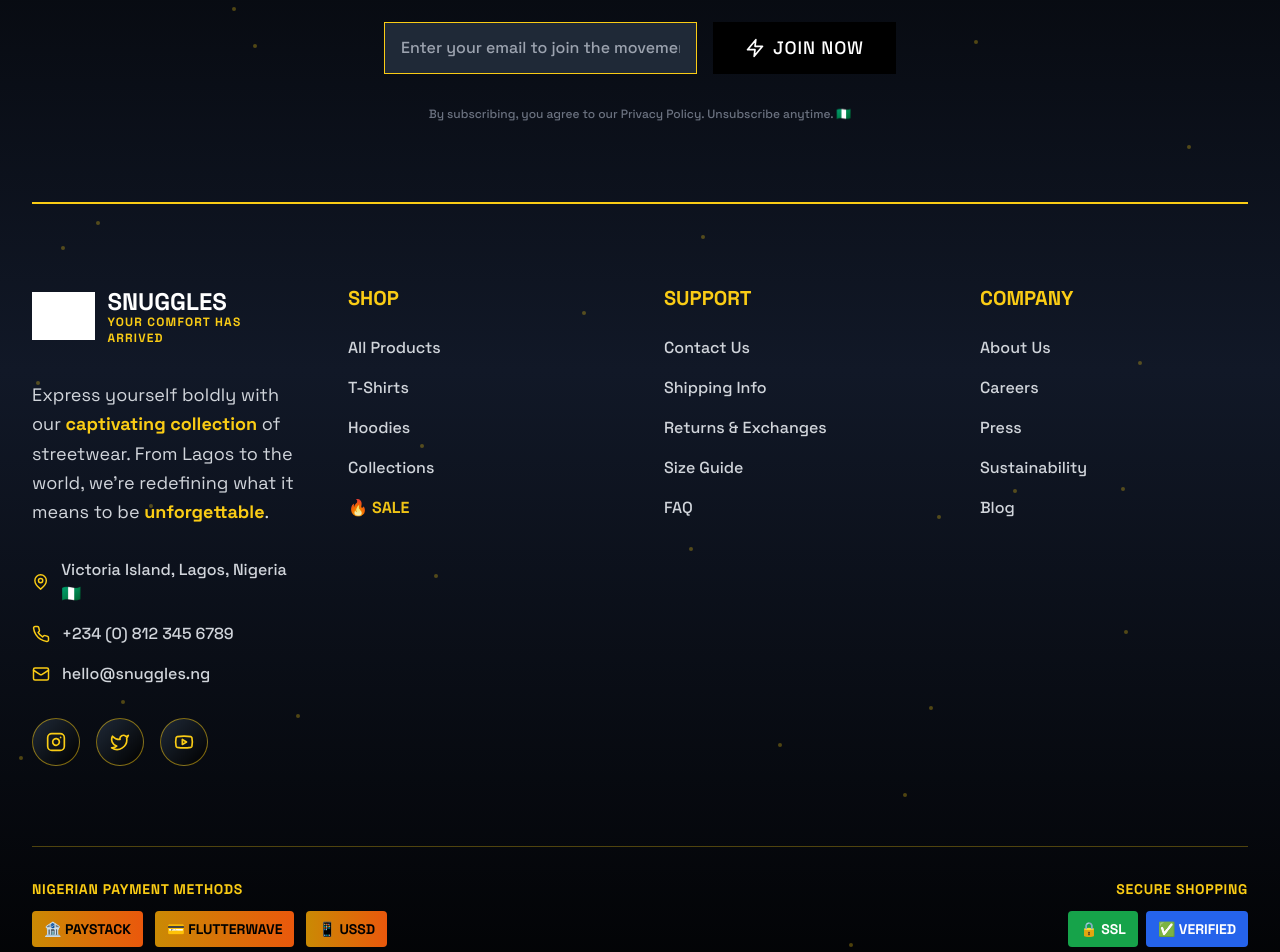
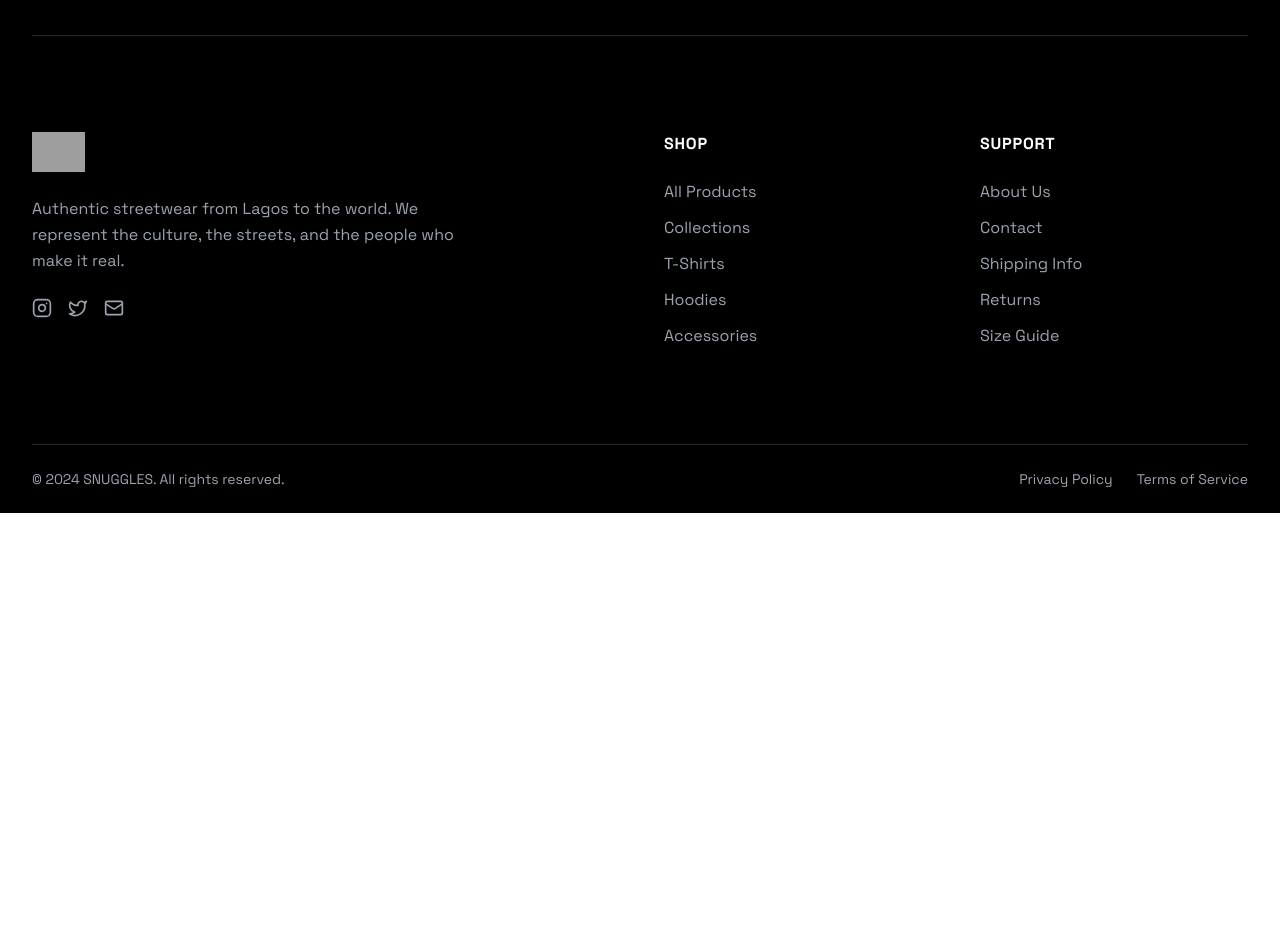
Before and after one commit to Quayyum-a/Snuggles_Website, a Next.js app: page / in a window 1280 px wide. Shown: the part 2320-3272 px from the top of the page. After the commit the page ends 2833 px from the top, so only its background shows below. Built offline with nearby package versions, Linux system fonts and the light colour scheme; grey boxes are pictures that could not be loaded.

Commit message:
Redesign Footer with minimal streetwear aesthetic
cgen-ae192370419b49fca82b4f5f85d9683b

```diff
--- a/components/Footer.tsx
+++ b/components/Footer.tsx
@@ -1,277 +1,111 @@
 'use client'
 
-import React, { useEffect, useState } from 'react'
+import React from 'react'
 import Link from 'next/link'
 import Image from 'next/image'
-import { Instagram, Twitter, Youtube, Mail, MapPin, Phone, Sparkles, Crown, Zap } from 'lucide-react'
+import { Instagram, Twitter, Mail } from 'lucide-react'
 
 const Footer = () => {
-  const [particles, setParticles] = useState<Array<{left: number, top: number, delay: number}>>([]);
+  return (
+    <footer className="bg-black text-white">
+      <div className="max-w-7xl mx-auto container-padding">
 
-  useEffect(() => {
-    // Generate particles only on client side to avoid hydration mismatch
-    const generatedParticles = Array.from({ length: 30 }, () => ({
-      left: Math.random() * 100,
-      top: Math.random() * 100,
-      delay: Math.random() * 3
-    }));
-    setParticles(generatedParticles);
-  }, []);
-
-  return (
-    <footer className="bg-gradient-to-b from-black via-gray-900 to-black text-white relative overflow-hidden">
-      {/* Sparkling Background */}
-      <div className="absolute inset-0">
-        {particles.map((particle, i) => (
-          <div
-            key={i}
-            className="absolute w-1 h-1 bg-yellow-400 rounded-full animate-sparkle opacity-30"
-            style={{
-              left: `${particle.left}%`,
-              top: `${particle.top}%`,
-              animationDelay: `${particle.delay}s`
-            }}
-          />
-        ))}
-      </div>
-
-      <div className="relative z-10 max-w-7xl mx-auto px-4 sm:px-6 lg:px-8">
-        {/* Electric Newsletter Section */}
-        <div className="py-20 border-b-2 border-yellow-400 sparkle-container">
-          <div className="text-center space-y-8 magnetic hover-magnetic">
-            <div className="inline-flex items-center space-x-3 bg-gradient-to-r from-yellow-600 to-orange-600 text-black rounded-full px-8 py-4 shadow-2xl animate-pulse-gold">
-              <Crown className="w-6 h-6 animate-sparkle" />
-              <span className="text-sm font-black uppercase tracking-widest">JOIN THE ELITE</span>
-              <Sparkles className="w-6 h-6 animate-sparkle" />
-            </div>
-
-            <h3 className="text-4xl lg:text-5xl font-black font-playfair gradient-text text-glow">
+        {/* Newsletter Section */}
+        <div className="section-padding border-b border-gray-800">
+          <div className="max-w-2xl mx-auto text-center">
+            <h3 className="text-3xl lg:text-4xl font-black mb-4">
               STAY IN THE LOOP
             </h3>
-
-            <p className="text-xl text-gray-300 max-w-2xl mx-auto leading-relaxed">
-              Get exclusive access to <span className="text-yellow-400 font-bold">limited drops</span>,
-              <span className="text-yellow-400 font-bold"> VIP discounts</span>, and
-              <span className="text-yellow-400 font-bold"> style inspiration</span> delivered straight to your inbox.
+            <p className="text-gray-400 mb-8 text-lg">
+              Get first access to new drops, exclusive releases, and street culture updates.
             </p>
 
-            <form className="flex flex-col sm:flex-row gap-4 max-w-lg mx-auto">
+            <form className="flex flex-col sm:flex-row gap-4 max-w-md mx-auto">
               <input
                 type="email"
-                placeholder="Enter your email to join the movement"
-                className="flex-1 form-input bg-gray-800 border-yellow-400 text-white placeholder-gray-400 font-medium"
+                placeholder="Enter your email"
+                className="flex-1 px-4 py-3 bg-transparent border border-gray-600 text-white placeholder-gray-400 focus:border-white focus:outline-none transition-colors"
               />
-              <button type="submit" className="btn-primary magnetic text-lg px-8">
-                <Zap className="w-5 h-5" />
-                <span>JOIN NOW</span>
+              <button
+                type="submit"
+                className="bg-white text-black px-8 py-3 font-medium uppercase tracking-wider hover:bg-gray-200 transition-colors"
+              >
+                SUBSCRIBE
               </button>
             </form>
-
-            <p className="text-xs text-gray-500 font-medium">
-              By subscribing, you agree to our Privacy Policy. Unsubscribe anytime. 🇳🇬
-            </p>
           </div>
         </div>
 
         {/* Main Footer Content */}
-        <div className="py-20 grid grid-cols-1 md:grid-cols-2 lg:grid-cols-4 gap-12">
-          {/* Brand Section */}
-          <div className="lg:col-span-1 magnetic hover-magnetic">
-            <div className="flex items-center space-x-3 mb-8">
-              <div className="relative w-16 h-16">
+        <div className="section-padding">
+          <div className="grid grid-cols-1 md:grid-cols-4 gap-8 lg:gap-12">
+
+            {/* Brand */}
+            <div className="md:col-span-2">
               <Image
-                  src="https://cdn.builder.io/api/v1/image/assets%2Fe4be0ebfbe0245c78c482ccb62c8df0a%2Fab90a36d11134189a68895eb56c9c1e2?format=webp&width=800"
-                  alt="SNUGGLES Logo"
-                  fill
-                  className="object-contain brightness-0 invert animate-pulse-gold"
+                src="https://cdn.builder.io/api/v1/image/assets%2Fe4be0ebfbe0245c78c482ccb62c8df0a%2Fc4b7e7fb1ec948dd893e5b11fb6a7c0a?format=webp&width=200"
+                alt="SNUGGLES"
+                width={150}
+                height={50}
+                className="h-10 w-auto mb-6"
               />
-              </div>
-              <div>
-                <span className="text-2xl font-black font-playfair gradient-text">SNUGGLES</span>
-                <p className="text-xs text-yellow-400 font-bold tracking-widest -mt-1">
-                  YOUR COMFORT HAS ARRIVED
-                </p>
-              </div>
-            </div>
-
-            <p className="text-gray-300 text-lg mb-8 leading-relaxed">
-              Express yourself boldly with our <span className="text-yellow-400 font-bold">captivating collection</span> of streetwear.
-              From Lagos to the world, we're redefining what it means to be <span className="text-yellow-400 font-bold">unforgettable</span>.
+              <p className="text-gray-400 max-w-md mb-6 leading-relaxed">
+                Authentic streetwear from Lagos to the world.
+                We represent the culture, the streets, and the people who make it real.
               </p>
 
-            {/* Contact Info */}
-            <div className="space-y-4 mb-8">
-              <div className="flex items-center space-x-3 text-gray-300 hover:text-yellow-400 transition-colors duration-300">
-                <MapPin size={18} className="text-yellow-400" />
-                <span className="font-medium">Victoria Island, Lagos, Nigeria 🇳🇬</span>
-              </div>
-              <div className="flex items-center space-x-3 text-gray-300 hover:text-yellow-400 transition-colors duration-300">
-                <Phone size={18} className="text-yellow-400" />
-                <span className="font-medium">+234 (0) 812 345 6789</span>
-              </div>
-              <div className="flex items-center space-x-3 text-gray-300 hover:text-yellow-400 transition-colors duration-300">
-                <Mail size={18} className="text-yellow-400" />
-                <span className="font-medium">hello@snuggles.ng</span>
-              </div>
-            </div>
-
-            {/* Magnetic Social Links */}
               <div className="flex space-x-4">
-              <a
-                href="https://instagram.com/snuggles"
-                className="w-12 h-12 bg-gradient-to-br from-gray-800 to-black border border-yellow-400/50 rounded-full flex items-center justify-center text-yellow-400 hover:bg-gradient-to-br hover:from-yellow-600 hover:to-orange-600 hover:text-black transition-all duration-500 magnetic animate-pulse-gold"
-              >
-                <Instagram size={20} />
+                <a href="#" className="text-gray-400 hover:text-white transition-colors">
+                  <Instagram className="w-5 h-5" />
                 </a>
-              <a
-                href="https://twitter.com/snuggles"
-                className="w-12 h-12 bg-gradient-to-br from-gray-800 to-black border border-yellow-400/50 rounded-full flex items-center justify-center text-yellow-400 hover:bg-gradient-to-br hover:from-yellow-600 hover:to-orange-600 hover:text-black transition-all duration-500 magnetic animate-pulse-gold"
-              >
-                <Twitter size={20} />
+                <a href="#" className="text-gray-400 hover:text-white transition-colors">
+                  <Twitter className="w-5 h-5" />
                 </a>
-              <a
-                href="https://youtube.com/snuggles"
-                className="w-12 h-12 bg-gradient-to-br from-gray-800 to-black border border-yellow-400/50 rounded-full flex items-center justify-center text-yellow-400 hover:bg-gradient-to-br hover:from-yellow-600 hover:to-orange-600 hover:text-black transition-all duration-500 magnetic animate-pulse-gold"
-              >
-                <Youtube size={20} />
+                <a href="#" className="text-gray-400 hover:text-white transition-colors">
+                  <Mail className="w-5 h-5" />
                 </a>
               </div>
             </div>
 
-          {/* Shop Links */}
-          <div className="magnetic hover-magnetic">
-            <h4 className="font-black text-xl mb-6 text-yellow-400 font-playfair">SHOP</h4>
-            <ul className="space-y-4">
-              <li>
-                <Link href="/shop" className="text-gray-300 hover:text-yellow-400 transition-colors duration-300 font-medium hover:translate-x-2 transform block">
-                  All Products
-                </Link>
-              </li>
-              <li>
-                <Link href="/tshirts" className="text-gray-300 hover:text-yellow-400 transition-colors duration-300 font-medium hover:translate-x-2 transform block">
-                  T-Shirts
-                </Link>
-              </li>
-              <li>
-                <Link href="/hoodies" className="text-gray-300 hover:text-yellow-400 transition-colors duration-300 font-medium hover:translate-x-2 transform block">
-                  Hoodies
-                </Link>
-              </li>
-              <li>
-                <Link href="/collections" className="text-gray-300 hover:text-yellow-400 transition-colors duration-300 font-medium hover:translate-x-2 transform block">
-                  Collections
-                </Link>
-              </li>
-              <li>
-                <Link href="/sale" className="text-yellow-400 hover:text-orange-400 transition-colors duration-300 font-black hover:translate-x-2 transform block animate-pulse">
-                  🔥 SALE
-                </Link>
-              </li>
+            {/* Quick Links */}
+            <div>
+              <h4 className="font-black text-white mb-6 uppercase tracking-wider">Shop</h4>
+              <ul className="space-y-3">
+                <li><Link href="/shop" className="text-gray-400 hover:text-white transition-colors">All Products</Link></li>
+                <li><Link href="/collections" className="text-gray-400 hover:text-white transition-colors">Collections</Link></li>
+                <li><Link href="/shop?category=tees" className="text-gray-400 hover:text-white transition-colors">T-Shirts</Link></li>
+                <li><Link href="/shop?category=hoodies" className="text-gray-400 hover:text-white transition-colors">Hoodies</Link></li>
+                <li><Link href="/shop?category=accessories" className="text-gray-400 hover:text-white transition-colors">Accessories</Link></li>
               </ul>
             </div>
 
-          {/* Support Links */}
-          <div className="magnetic hover-magnetic">
-            <h4 className="font-black text-xl mb-6 text-yellow-400 font-playfair">SUPPORT</h4>
-            <ul className="space-y-4">
-              <li>
-                <Link href="/contact" className="text-gray-300 hover:text-yellow-400 transition-colors duration-300 font-medium hover:translate-x-2 transform block">
-                  Contact Us
-                </Link>
-              </li>
-              <li>
-                <Link href="/shipping" className="text-gray-300 hover:text-yellow-400 transition-colors duration-300 font-medium hover:translate-x-2 transform block">
-                  Shipping Info
-                </Link>
-              </li>
-              <li>
-                <Link href="/returns" className="text-gray-300 hover:text-yellow-400 transition-colors duration-300 font-medium hover:translate-x-2 transform block">
-                  Returns & Exchanges
-                </Link>
-              </li>
-              <li>
-                <Link href="/size-guide" className="text-gray-300 hover:text-yellow-400 transition-colors duration-300 font-medium hover:translate-x-2 transform block">
-                  Size Guide
-                </Link>
-              </li>
-              <li>
-                <Link href="/faq" className="text-gray-300 hover:text-yellow-400 transition-colors duration-300 font-medium hover:translate-x-2 transform block">
-                  FAQ
-                </Link>
-              </li>
+            {/* Support */}
+            <div>
+              <h4 className="font-black text-white mb-6 uppercase tracking-wider">Support</h4>
+              <ul className="space-y-3">
+                <li><Link href="/about" className="text-gray-400 hover:text-white transition-colors">About Us</Link></li>
+                <li><Link href="/contact" className="text-gray-400 hover:text-white transition-colors">Contact</Link></li>
+                <li><Link href="/shipping" className="text-gray-400 hover:text-white transition-colors">Shipping Info</Link></li>
+                <li><Link href="/returns" className="text-gray-400 hover:text-white transition-colors">Returns</Link></li>
+                <li><Link href="/size-guide" className="text-gray-400 hover:text-white transition-colors">Size Guide</Link></li>
               </ul>
-          </div>
-
-          {/* Company Links */}
-          <div className="magnetic hover-magnetic">
-            <h4 className="font-black text-xl mb-6 text-yellow-400 font-playfair">COMPANY</h4>
-            <ul className="space-y-4">
-              <li>
-                <Link href="/about" className="text-gray-300 hover:text-yellow-400 transition-colors duration-300 font-medium hover:translate-x-2 transform block">
-                  About Us
-                </Link>
-              </li>
-              <li>
-                <Link href="/careers" className="text-gray-300 hover:text-yellow-400 transition-colors duration-300 font-medium hover:translate-x-2 transform block">
-                  Careers
-                </Link>
-              </li>
-              <li>
-                <Link href="/press" className="text-gray-300 hover:text-yellow-400 transition-colors duration-300 font-medium hover:translate-x-2 transform block">
-                  Press
-                </Link>
-              </li>
-              <li>
-                <Link href="/sustainability" className="text-gray-300 hover:text-yellow-400 transition-colors duration-300 font-medium hover:translate-x-2 transform block">
-                  Sustainability
-                </Link>
-              </li>
-              <li>
-                <Link href="/blog" className="text-gray-300 hover:text-yellow-400 transition-colors duration-300 font-medium hover:translate-x-2 transform block">
-                  Blog
-                </Link>
-              </li>
-            </ul>
-          </div>
-        </div>
-
-        {/* Payment Methods */}
-        <div className="py-8 border-t border-yellow-400/30">
-          <div className="flex flex-col md:flex-row items-center justify-between">
-            <div className="mb-6 md:mb-0 magnetic hover-magnetic">
-              <h4 className="text-sm font-black text-yellow-400 mb-3 uppercase tracking-wider">NIGERIAN PAYMENT METHODS</h4>
-              <div className="flex space-x-3">
-                <div className="bg-gradient-to-r from-yellow-600 to-orange-600 text-black px-3 py-2 rounded font-black text-sm magnetic">🏦 PAYSTACK</div>
-                <div className="bg-gradient-to-r from-yellow-600 to-orange-600 text-black px-3 py-2 rounded font-black text-sm magnetic">💳 FLUTTERWAVE</div>
-                <div className="bg-gradient-to-r from-yellow-600 to-orange-600 text-black px-3 py-2 rounded font-black text-sm magnetic">📱 USSD</div>
-              </div>
-            </div>
-
-            <div className="text-center md:text-right magnetic hover-magnetic">
-              <h4 className="text-sm font-black text-yellow-400 mb-3 uppercase tracking-wider">SECURE SHOPPING</h4>
-              <div className="flex space-x-2">
-                <div className="bg-green-600 text-white px-3 py-2 rounded text-sm font-black">🔒 SSL</div>
-                <div className="bg-blue-600 text-white px-3 py-2 rounded text-sm font-black">✅ VERIFIED</div>
-              </div>
             </div>
           </div>
         </div>
 
-        {/* Bottom Section */}
-        <div className="py-8 border-t border-yellow-400/30">
-          <div className="flex flex-col md:flex-row items-center justify-between text-sm">
-            <div className="text-gray-400 mb-4 md:mb-0 font-medium">
-              © 2024 SNUGGLES. All rights reserved. Made with <span className="text-red-500">❤️</span> in Lagos, Nigeria. 🇳🇬
-            </div>
+        {/* Bottom Bar */}
+        <div className="py-6 border-t border-gray-800">
+          <div className="flex flex-col md:flex-row justify-between items-center gap-4">
+            <p className="text-gray-400 text-sm">
+              © 2024 SNUGGLES. All rights reserved.
+            </p>
+
             <div className="flex space-x-6 text-sm">
-              <Link href="/privacy" className="text-gray-400 hover:text-yellow-400 transition-colors duration-300 magnetic">
+              <Link href="/privacy" className="text-gray-400 hover:text-white transition-colors">
                 Privacy Policy
               </Link>
-              <Link href="/terms" className="text-gray-400 hover:text-yellow-400 transition-colors duration-300 magnetic">
+              <Link href="/terms" className="text-gray-400 hover:text-white transition-colors">
                 Terms of Service
-              </Link>
-              <Link href="/cookies" className="text-gray-400 hover:text-yellow-400 transition-colors duration-300 magnetic">
-                Cookie Policy
               </Link>
             </div>
           </div>
```
Lines whose indentation alone changed are shown as unchanged.
